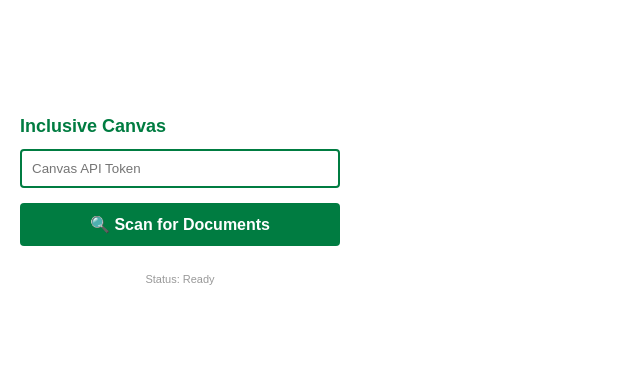
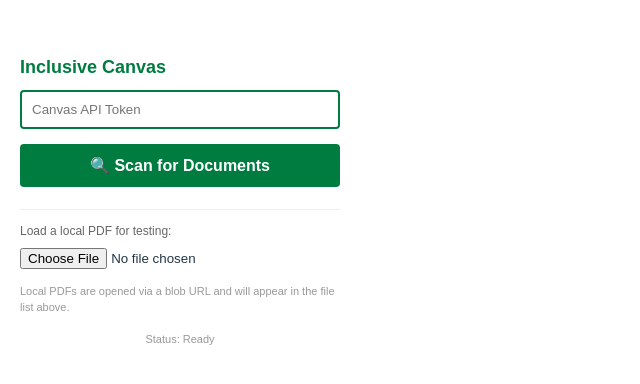
Before and after one commit to sehajvir-byte/testExtension, a React (Vite) app: page / in a window 1280 px wide. Shown: the part 198-582 px from the top of the page, without its empty margins (0-640 px from the left). Built offline with nearby package versions, Linux system fonts and the light colour scheme.

Commit message:
local pdf input button added to the UI

```diff
--- a/src/App.tsx
+++ b/src/App.tsx
@@ -11,6 +11,22 @@
   const [files, setFiles] = useState<{ name: string; url: string }[]>([])
   const [accessibilityMode, setAccessibilityMode] = useState<AccessibilityMode>('adhd')
   const [showSettings, setShowSettings] = useState(false)
+
+ const addLocalFile = (file: File) => {
+  const url = URL.createObjectURL(file)
+  const name = file.name || 'Local PDF'
+  setFiles(prev => [{ name, url }, ...prev])
+}
+
+// cleanup blob URLs on unmount or when files change
+useEffect(() => {
+  return () => {
+    files.forEach(f => {
+      if (f.url.startsWith('blob:')) URL.revokeObjectURL(f.url)
+    })
+  }
+  // eslint-disable-next-line react-hooks/exhaustive-deps
+}, [])
 
   useEffect(() => {
     // result type is defined here to fix the TypeScript error
@@ -155,6 +171,32 @@
         </div>
       )}
 
+      {/* Local PDF input for testing */}
+        <div style={{ marginTop: '12px', borderTop: '1px solid #eee', paddingTop: '12px' }}>
+          <label style={{ fontSize: '12px', color: '#666', display: 'block', marginBottom: '6px' }}>
+            Load a local PDF for testing:
+          </label>
+
+          <input
+            id="local-pdf-input"
+            type="file"
+            accept="application/pdf"
+            onChange={(e) => {
+              const file = e.target.files?.[0]
+              if (!file) return
+              addLocalFile(file)
+              // clear the input so the same file can be re-selected if needed
+              e.currentTarget.value = ''
+              setStatus(`Loaded local file: ${file.name}`)
+            }}
+            style={{ width: '100%', marginBottom: '8px' }}
+          />
+
+          <p style={{ fontSize: '11px', color: '#999', marginTop: '6px' }}>
+            Local PDFs are opened via a blob URL and will appear in the file list above.
+          </p>
+        </div>
+
       <p style={{ fontSize: '11px', color: '#999', marginTop: '15px', textAlign: 'center' }}>
         Status: {status}
       </p>
```
